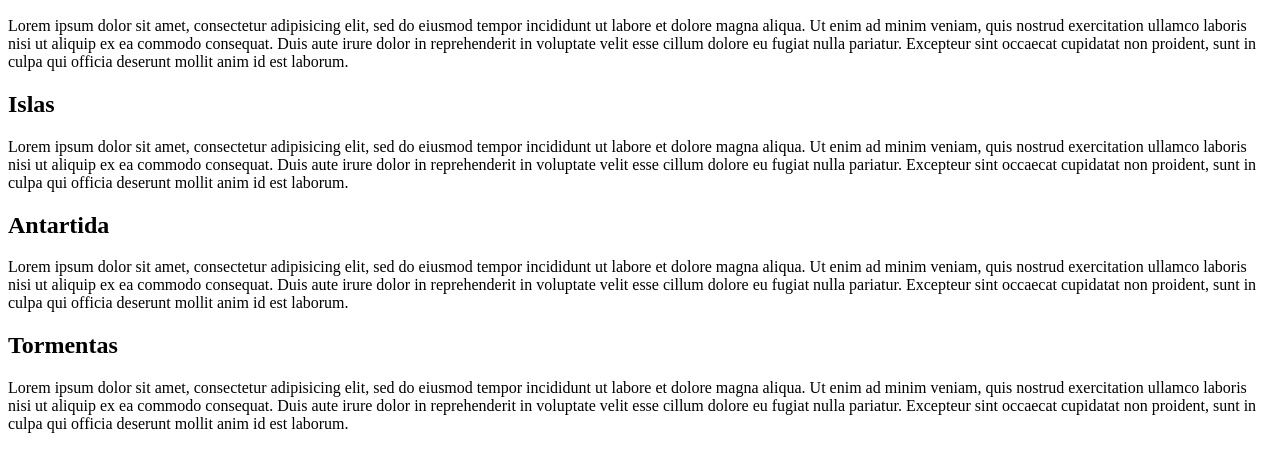
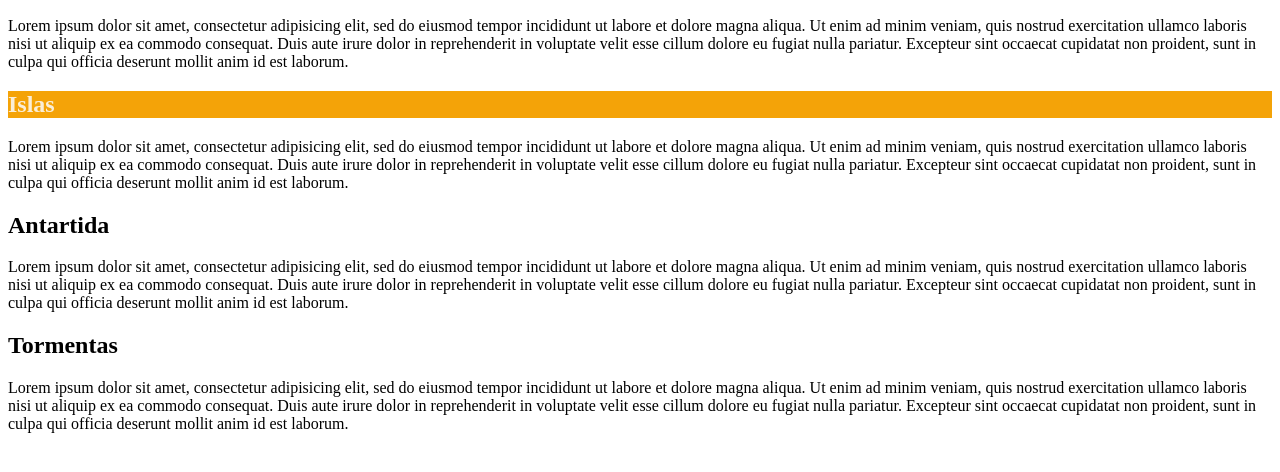
Before and after one commit to naviMtq/webTierra, a plain HTML site: page index.html in a window 1280 px wide. Shown: the part 110-582 px from the top of the page. Drawn offline with Linux system fonts and the light colour scheme.

Commit message:
mis estilos

```diff
--- a/css/styles.css
+++ b/css/styles.css
@@ -2,3 +2,8 @@
 	color:  #C9D6E4;
 	background-color:#3395FF ;
 }
+
+.subtitulos{
+	color:  #FAEED7;
+	background-color:#F4A308;
+}
--- a/index.html
+++ b/index.html
@@ -15,7 +15,7 @@
 	consequat. Duis aute irure dolor in reprehenderit in voluptate velit esse
 	cillum dolore eu fugiat nulla pariatur. Excepteur sint occaecat cupidatat non
 	proident, sunt in culpa qui officia deserunt mollit anim id est laborum.</p>
-	<h2>Islas</h2>
+	<h2 class="subtitulos">Islas</h2>
 	<p>Lorem ipsum dolor sit amet, consectetur adipisicing elit, sed do eiusmod
 	tempor incididunt ut labore et dolore magna aliqua. Ut enim ad minim veniam,
 	quis nostrud exercitation ullamco laboris nisi ut aliquip ex ea commodo
```
